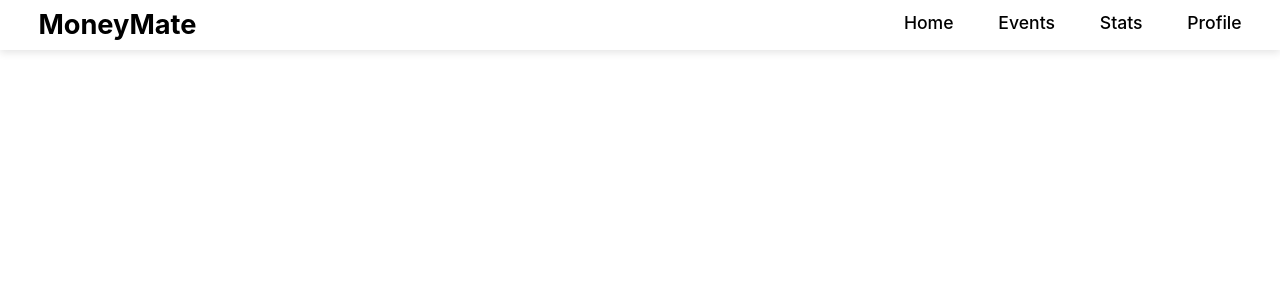
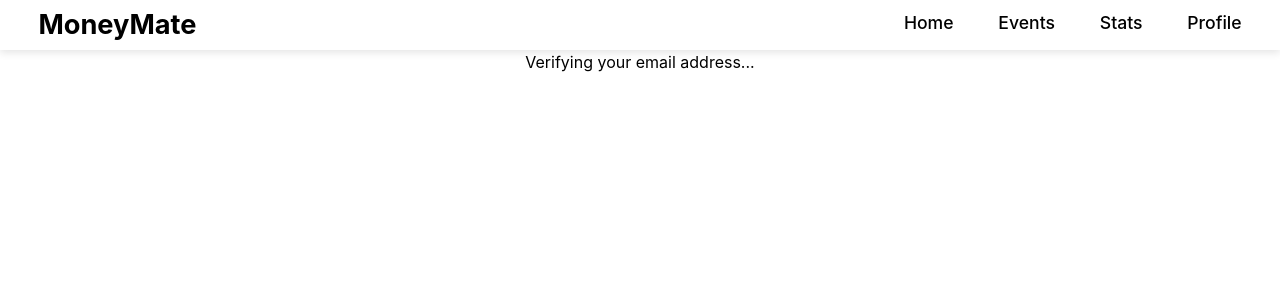
Before and after one commit to DSLRSIDDESH/Expenses-Tracker-Web-Application, a React (Create React App) app: page /verify in a window 1280 px wide. Shown: the top 300 px of the page. Built offline with nearby package versions, Linux system fonts and the light colour scheme; no server answers.

Commit message:
Add verify.js

```diff
--- a/src/App.js
+++ b/src/App.js
@@ -5,6 +5,7 @@ import Signup from './pages/Signup';
 import Home from './pages/Home';
 import Events from './pages/Events';
 import Stats from './pages/Stats';
+import Verify from './pages/Verify';
 import Profile from './pages/Profile';
 import {Route, Routes} from 'react-router-dom';
 
@@ -17,6 +18,7 @@ export default function App() {
           <Route path="/" element={<Home />} />
           <Route path="/login" element={<Login />} />
           <Route path="/signup" element={<Signup />} />
+          <Route path="/verify" element={<Verify />} />
           <Route path="/events" element={<Events />} />
           <Route path="/stats" element={<Stats />} />
           <Route path="/profile" element={<Profile />} />
--- /dev/null
+++ b/src/pages/Verify.js
@@ -0,0 +1,32 @@
+import { useEffect, useState } from 'react';
+import axios from 'axios';
+
+export default function Verify(){
+    const [message, setMessage] = useState('Verifying your email address...');
+
+    useEffect(() => {
+        async function VerifyEmail(){
+            const params = new URLSearchParams(window.location.search);
+            const accessToken = params.get('token');
+
+            try{
+                const response = await axios.get('http://localhost:5000/verify', {
+                    params: {
+                        token: accessToken
+                    }
+                });
+                setMessage('Your email address has been verified!');
+                console.log(response.data);
+            }catch(error){
+                console.log(error);
+            }
+        }
+        VerifyEmail();
+    }, []);
+
+    return (
+        <div>
+            <h1>{message}</h1>
+        </div>
+    );
+}
```
